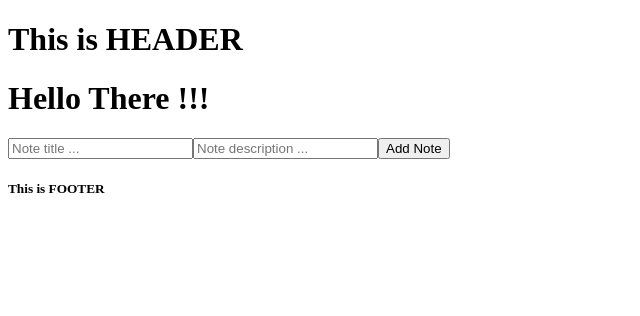
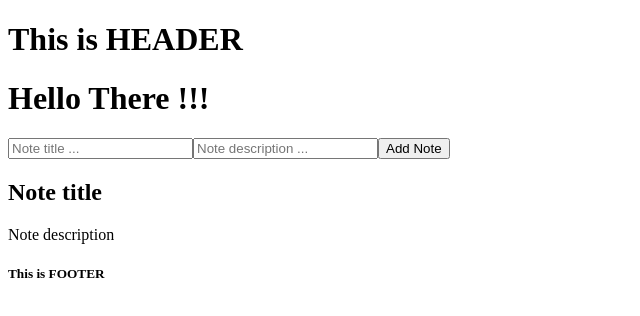
Before and after one commit to OmarMohmdSuleiman/myNotes, a React (Vite) app: page / in a window 1280 px wide. Shown: the top 316 px of the page, without its empty margins (0-640 px from the left). Built offline with nearby package versions, Linux system fonts and the light colour scheme.

Commit message:
Add h2 and p tags in Note.jsx then import it to the App.jsx to be displayed

```diff
--- a/src/components/App.jsx
+++ b/src/components/App.jsx
@@ -2,12 +2,14 @@ import React from "react";
 import Header from "./Header";
 import Footer from "./Footer";
 import Form from "./Form";
+import Note from "./Note";
 
 function App(){
 
     return (<div><Header />
     <h1>Hello There !!!</h1>
     <Form />
+    <Note />
     <Footer />
     </div>);
 }
--- a/src/components/Note.jsx
+++ b/src/components/Note.jsx
@@ -0,0 +1,10 @@
+import React from "react";
+
+function Note(){
+    return (<div>
+        <h2>Note title</h2>
+        <p>Note description</p>
+    </div>);
+}
+
+export default Note;
```
